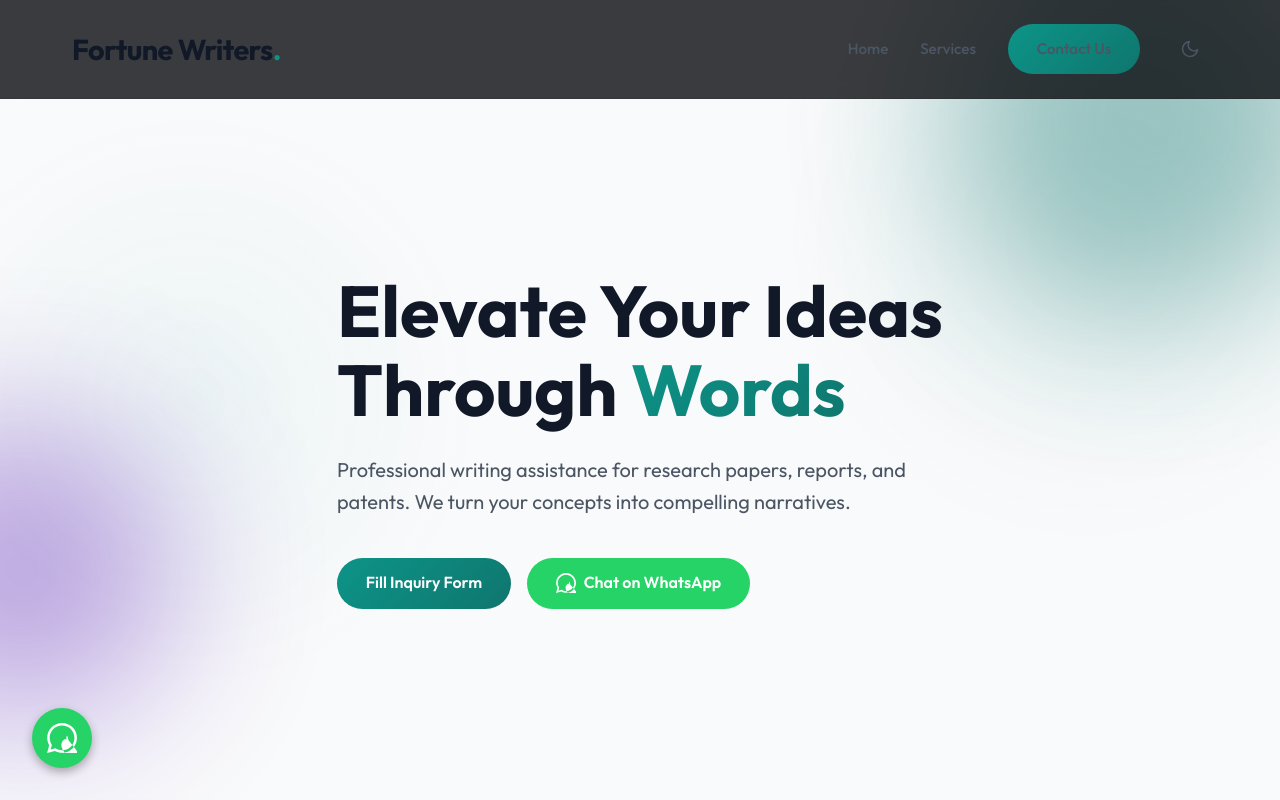
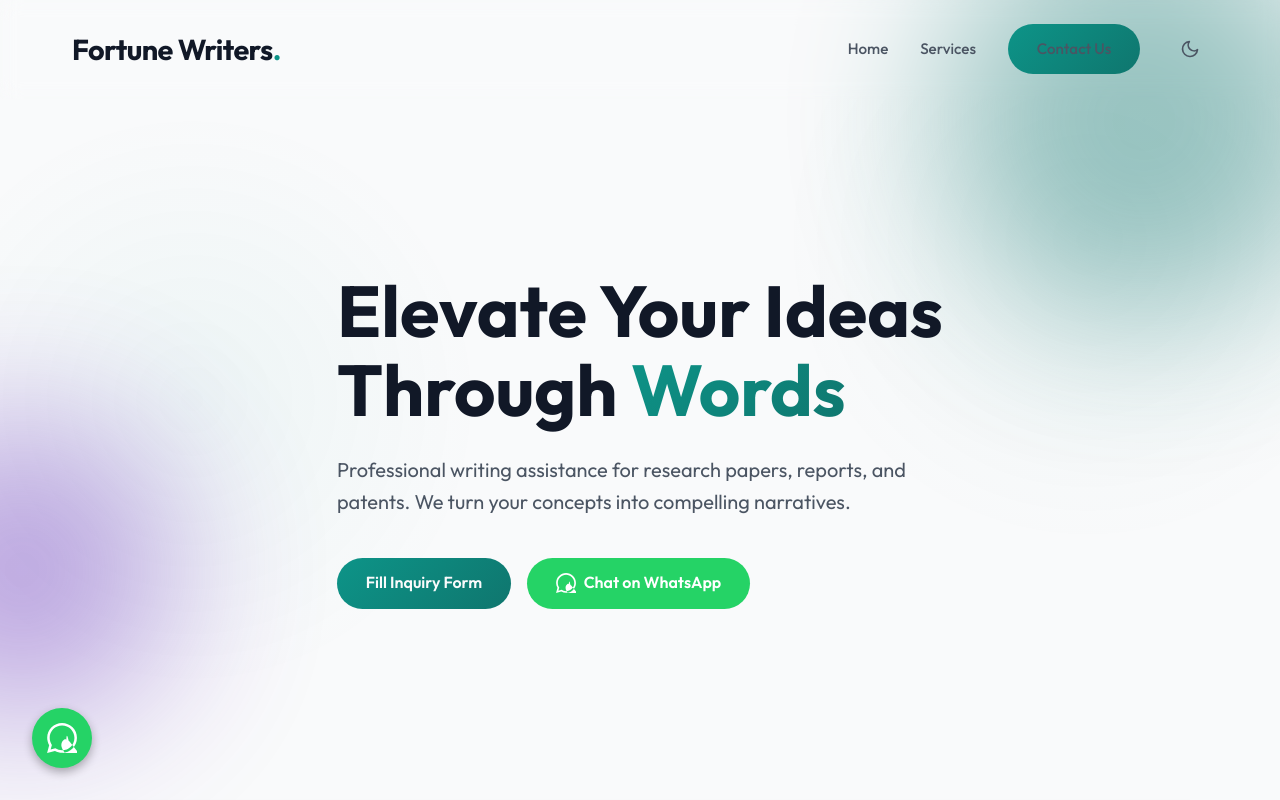
Before and after one commit to coderharjot01/fortune-writers, a website: page index.html in a window 1280 px wide. Shown: the top 800 px of the page. Drawn offline with Linux system fonts and the light colour scheme; a web font is replaced by a local one.

Commit message:
Fix header background on scroll for light/dark mode

```diff
--- a/script.js
+++ b/script.js
@@ -36,13 +36,14 @@ document.addEventListener('DOMContentLoaded', () => {
 
     // Header scroll background effect
     const header = document.querySelector('.header');
+
+    // We remove the JS background manipulation because we handle it in CSS now with variable
+    // or we just toggle a class 'scrolled'
     window.addEventListener('scroll', () => {
         if (window.scrollY > 50) {
-            header.style.background = 'rgba(11, 12, 16, 0.95)';
-            header.style.boxShadow = '0 4px 20px rgba(0,0,0,0.1)';
+            header.classList.add('scrolled');
         } else {
-            header.style.background = 'rgba(11, 12, 16, 0.8)';
-            header.style.boxShadow = 'none';
+            header.classList.remove('scrolled');
         }
     });
 
--- a/style.css
+++ b/style.css
@@ -141,9 +141,18 @@ ul {
     padding: 1.5rem 0;
     z-index: 1000;
     backdrop-filter: blur(10px);
+    background: transparent;
+    /* Start transparent */
+    border-bottom: 1px solid transparent;
+    transition: all 0.3s ease;
+}
+
+.header.scrolled {
     background: var(--header-bg);
     border-bottom: 1px solid var(--card-border);
-    transition: background 0.3s ease;
+    box-shadow: var(--shadow);
+    padding: 1rem 0;
+    /* Shrink slightly on scroll */
 }
 
 
```
